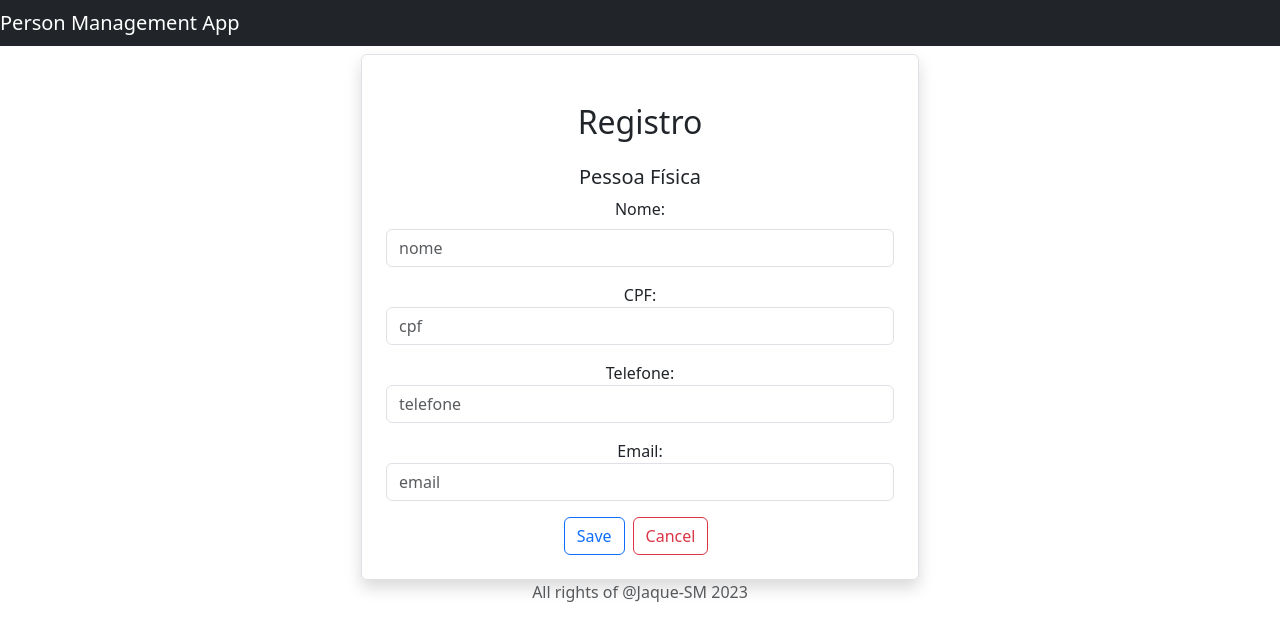
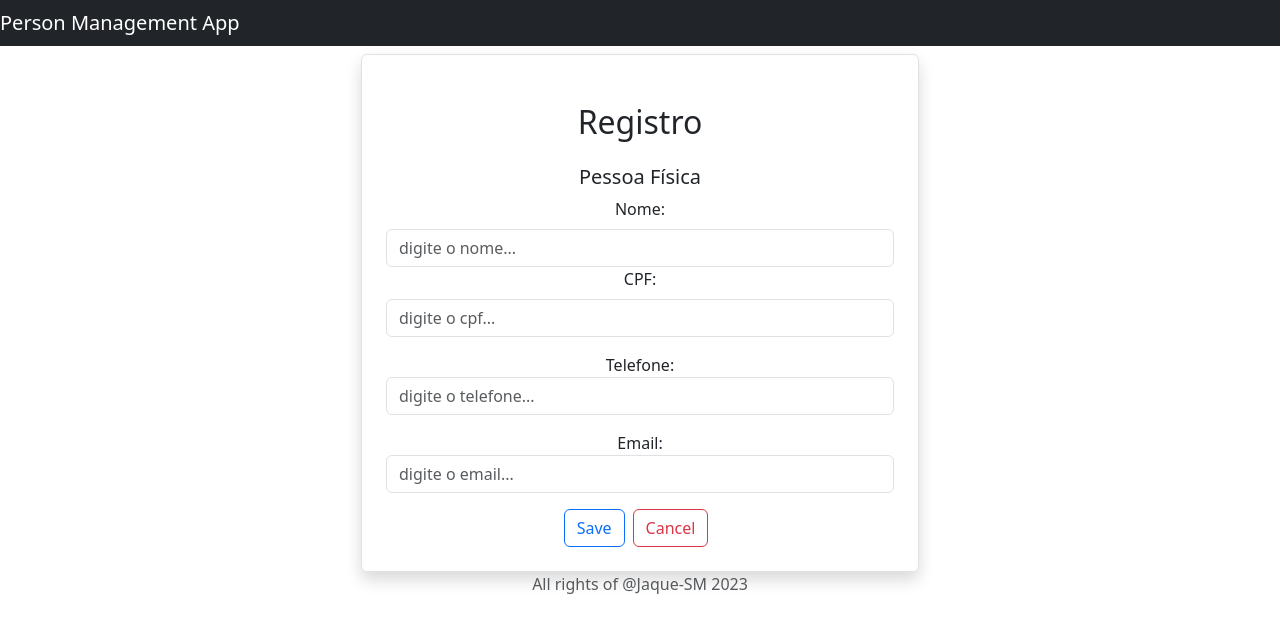
Before and after one commit to Jaque-SM/Front-PessoaFisica, a React (Create React App) app: page /addpessoa in a window 1280 px wide. Shown: the top 640 px of the page. Built offline with nearby package versions, Linux system fonts and the light colour scheme.

Commit message:
mais coisas novas

```diff
--- a/src/App.js
+++ b/src/App.js
@@ -17,14 +17,13 @@ function App() {
         <div className="container">
           <Routes>
             <Route exact path="/" element = {<ListPersons/>}></Route>
-            <Route path="/pessoas" element ={<ListPersons/>}></Route>
-            <Route path="/addpessoa" element={<CreatePerson/>}></Route>
+            <Route exact path="/pessoas" element = {<ListPersons/>}></Route>
+            <Route path="/addpessoa" element= {<CreatePerson/>}></Route>
             <Route path="/updatepessoa/:id" element={<UpdatePerson/>}></Route>
             <Route path="/viewuser/:id" element={<ViewPerson/>}></Route>
           </Routes>
         </div>
-
-        <FooterComponent />
+        <FooterComponent/>
       </Router>
 
 
--- a/src/components/crud/CreatePerson.js
+++ b/src/components/crud/CreatePerson.js
@@ -1,6 +1,7 @@
 import React, { useState } from 'react';
 import axios from "axios";
 import { Link, useNavigate } from "react-router-dom";
+
 
 export default function CreatePerson () {
 
@@ -22,11 +23,10 @@ export default function CreatePerson () {
 
         const onSubmit = (e) => {
             e.preventDefault();
-            axios.post("http://localhost:8080/pessoa", pessoa);
+            axios.post("http://localhost:8080/api/pessoa", pessoa);
             navigate("/");
 
         };
-
 
         return (
                 <div className="container">
@@ -39,39 +39,42 @@ export default function CreatePerson () {
                         </h5>
 
                             <form onSubmit={(e)=> onSubmit(e)}>
-                            <div className="mb-3">
-                                <label htmlFor="Name" className="form-label">Nome: </label>
-                                <input type='text' placeholder="nome" name="nome" className="form-control"
-                                    value={nome} onChange={(e) => onInputChange(e)} />
-                            </div>
+
+                                <label htmlFor="nome" className="form-label">Nome: </label>
+
+                                <input type="text" placeholder="digite o nome..." name="nome" className="form-control"
+                                    value={nome} onChange={(e) => onInputChange(e.target.value)}/>
+
 
                             <div className="mb-3">
-                                <label>CPF: </label>
-                                <input placeholder="cpf" name="cpf" className="form-control"
+                                <label htmlFor="CPF" className="form-label">CPF: </label>
+                                <input placeholder="digite o cpf..." name="cpf" className="form-control"
                                     value={cpf} onChange={(e) => onInputChange(e)} />
                             </div>
 
                             <div className="mb-3">
                                 <label>Telefone: </label>
-                                <input placeholder="telefone" name="telefone" className="form-control"
+                                <input placeholder="digite o telefone..." name="telefone" className="form-control"
                                     value={telefone} onChange={(e) => onInputChange(e)} />
                             </div>
 
 
                             <div className="mb-3">
                                 <label>Email: </label>
-                                <input placeholder="email" name="email" className="form-control"
+                                <input placeholder="digite o email..." name="email" className="form-control"
                                     value={email} onChange={(e) => onInputChange(e)} />
                             </div>
 
 
-                        <button type='submit' className="btn btn-outline-primary" >Save</button>
+                        <button type="submit" className="btn btn-outline-primary" >Save</button>
 
                         <Link className="btn btn-outline-danger mx-2" to="/">
                             Cancel
                         </Link>
 
                         </form>
+
+
 
                         </div>
 
--- a/src/components/crud/ListPersons.js
+++ b/src/components/crud/ListPersons.js
@@ -12,13 +12,13 @@ export default function ListPersons() {
         loadingPessoas();
     }, []);
 
-    const loadingPessoas = () => {
-        const result = axios.get("http://localhost:8080/pessoas");
+    const loadingPessoas = async () => {
+        const result = await axios.get("http://localhost:8080/api/pessoas");
         setPessoas(result.data);
     }
 
-    const deletePerson = () => {
-        axios.delete(`http://localhost:8080/pessoa/${id}`);
+    const deletePerson = async () => {
+        await axios.delete(`http://localhost:8080/api/pessoa/${id}`);
         loadingPessoas();
     }
 
@@ -57,7 +57,8 @@ export default function ListPersons() {
                                         <Link className='btn btn-primary mx-2' to={`/viewpessoa/${pessoa.id}`}>
                                             View Person
                                         </Link>
-
+                                    </td>
+                                    <td>
                                         <button
                                             className="btn btn-danger mx-2"
                                             onClick={() => deletePerson(pessoa.id)}
--- a/src/components/crud/UpdatePerson.js
+++ b/src/components/crud/UpdatePerson.js
@@ -25,6 +25,7 @@ export default function UpdatePerson() {
     useEffect(() => {
         loadingPessoas();
     }, []);
+
 
 
     const onSubmit = (e) => {
--- a/src/components/layout/FooterComponent.js
+++ b/src/components/layout/FooterComponent.js
@@ -1,16 +1,8 @@
-import React, { Component } from 'react'
+import React, {  } from 'react'
 
-class FooterComponent extends Component {
+export default function FooterComponent () {
 
-    constructor (props){
-        super(props)
-
-        this.state = {
-
-        }
-    }
-
-    render() {
+    {
         return (
             <div>
             <footer className = "footer">
@@ -23,4 +15,3 @@ class FooterComponent extends Component {
 
 
 }
-export default FooterComponent
```
